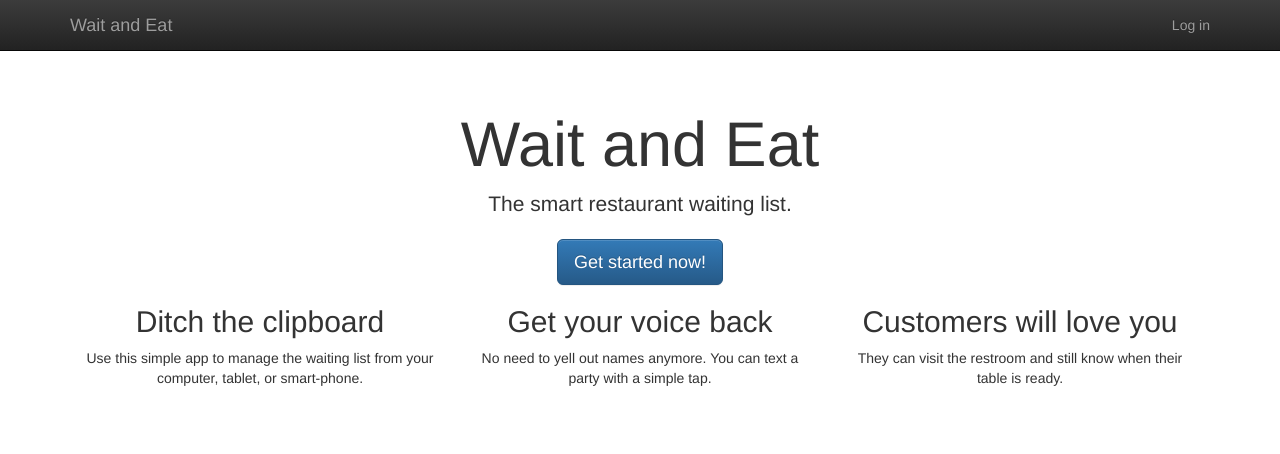
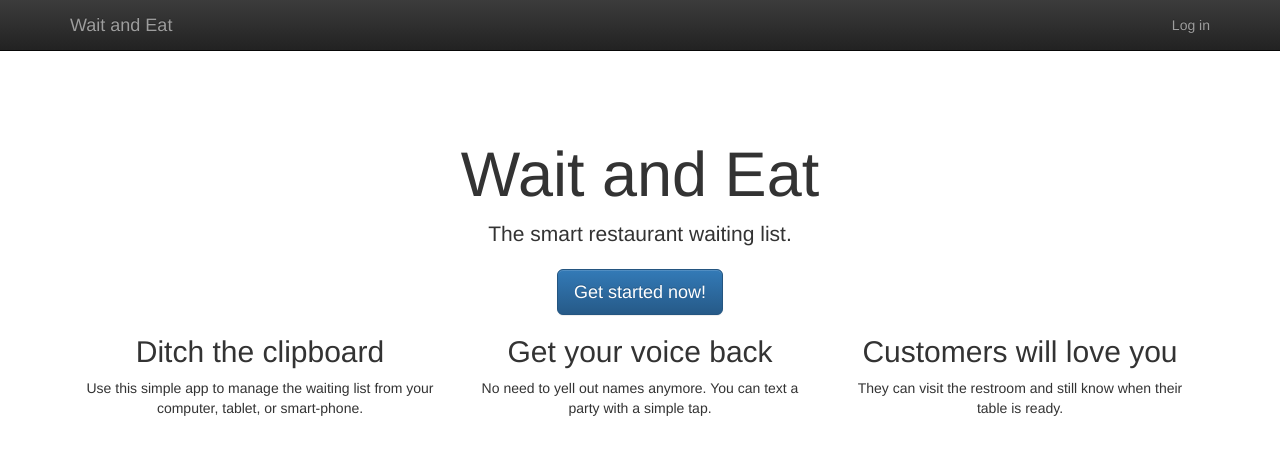
Before and after one commit to MilanGrubnic70/angular_course, a website: page app/index.html in a window 1280 px wide. Drawn offline with nearby package versions, Linux system fonts and the light colour scheme.

Commit message:
increased top padding to 80px for body

```diff
--- a/app/css/app.css
+++ b/app/css/app.css
@@ -1,7 +1,7 @@
 /* app css stylesheet */
 
 body {
-    padding-top: 50px;
+    padding-top: 80px;
 }
 
 .starter-template {
```
